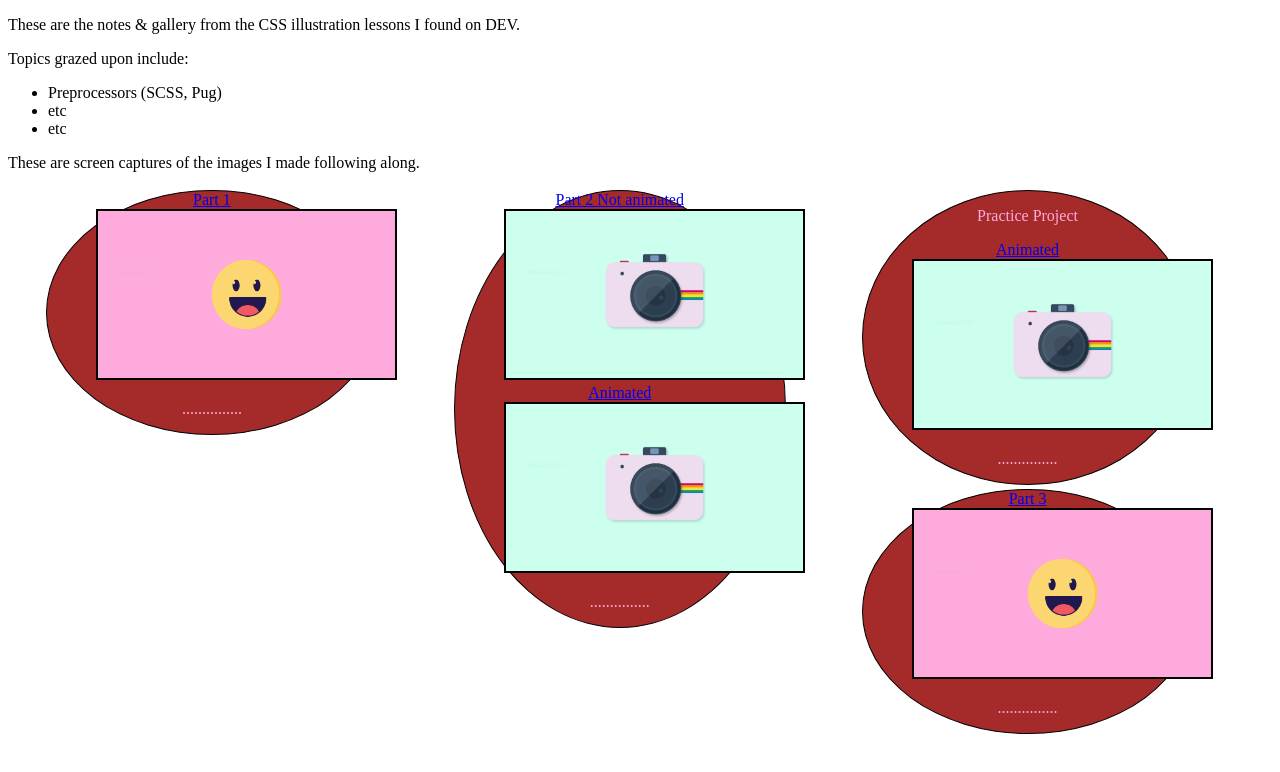
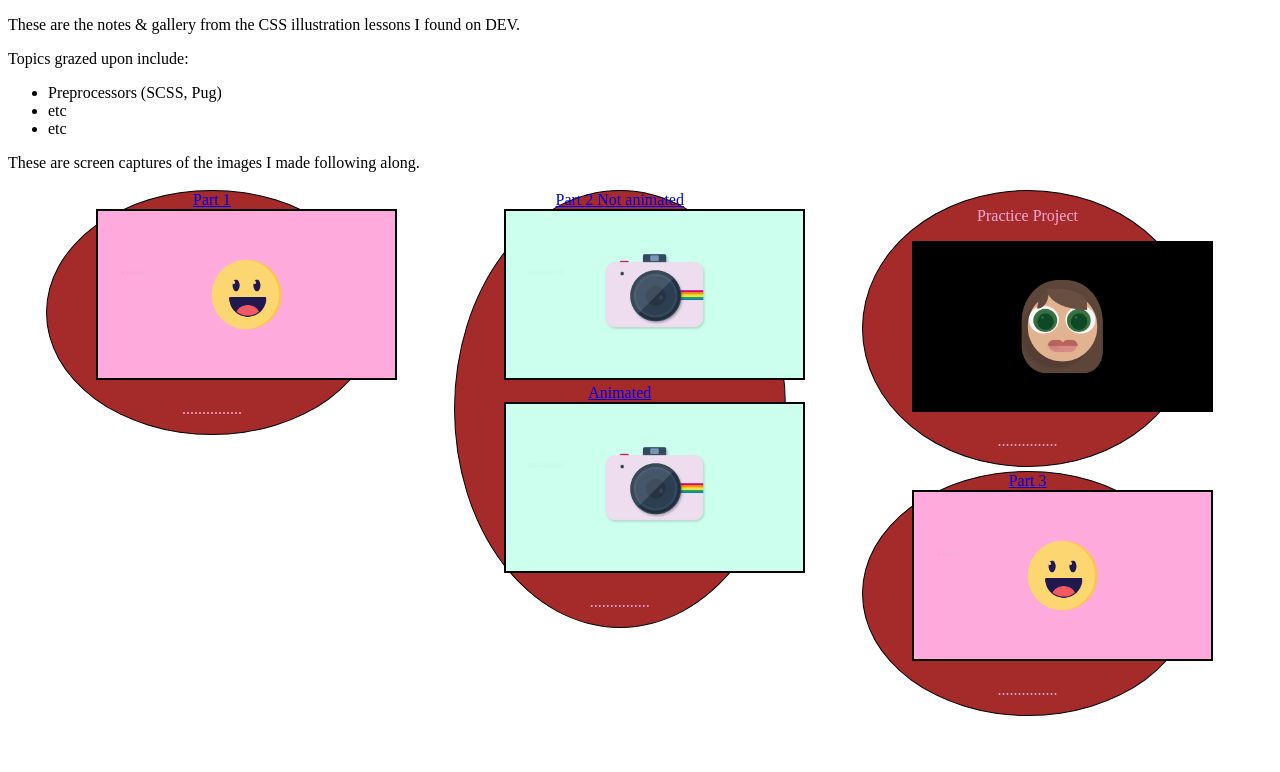
Before and after one commit to teiResa/Pure-CSS-Illistrations-Lessons, a plain HTML site: page index.html in a window 1280 px wide. Drawn offline with Linux system fonts and the light colour scheme.

Commit message:
Update index.html

```diff
--- a/index.html
+++ b/index.html
@@ -32,7 +32,7 @@
       </div>
         <div class="data-box" id="data-box-3">
         <p> Practice Project  </p>
-        <a href="teiresa-logo/dist/index.html"> Animated <img src="img/polaroid.png" alt="click to see as html"></a>
+        <a href="teiresa-logo/dist/index.html"> <img src="img/teiResa CSS full screen.PNG" alt="click to see as html"></a>
         <p>...............</p>
       </div>
 
```
